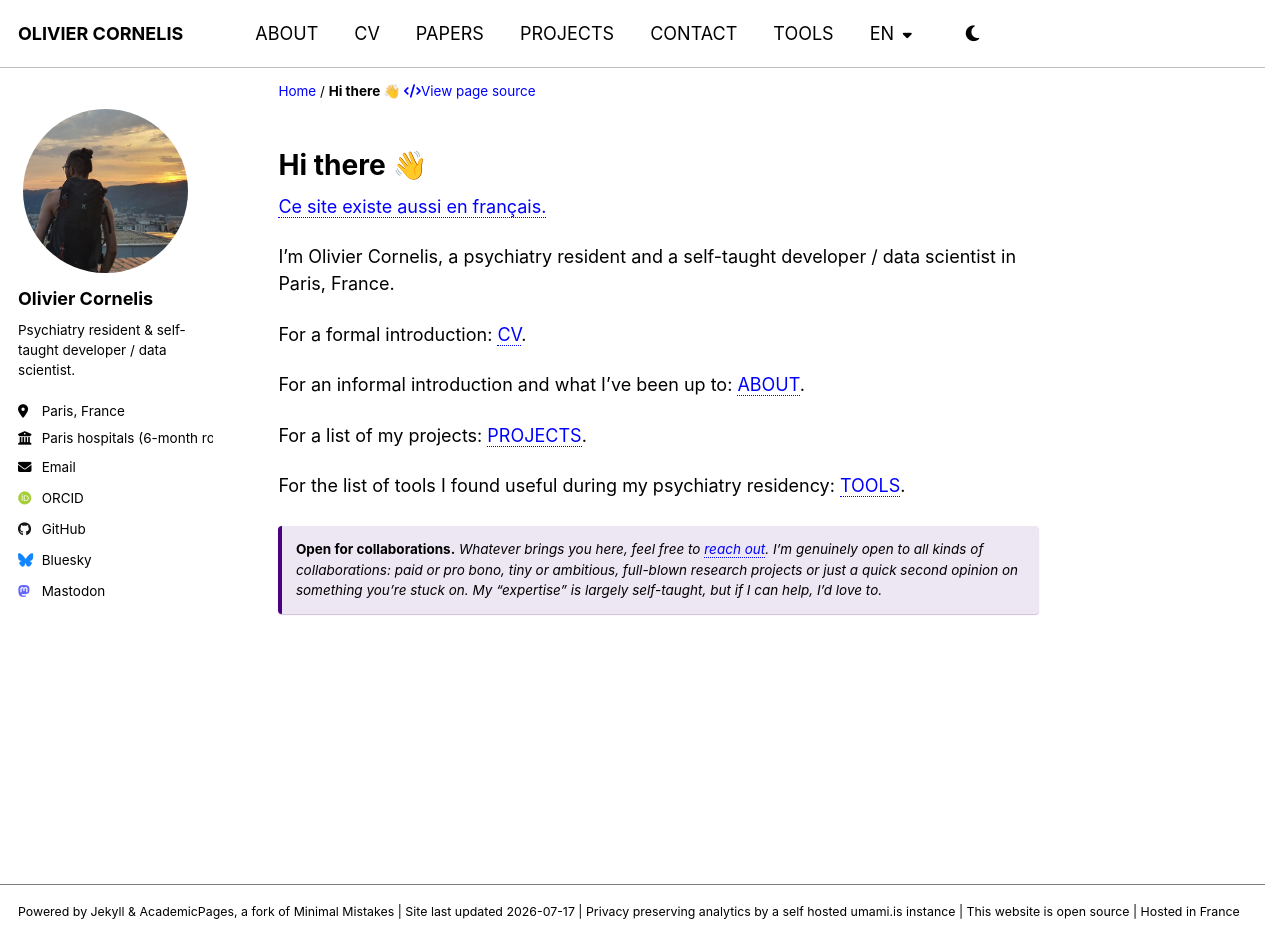
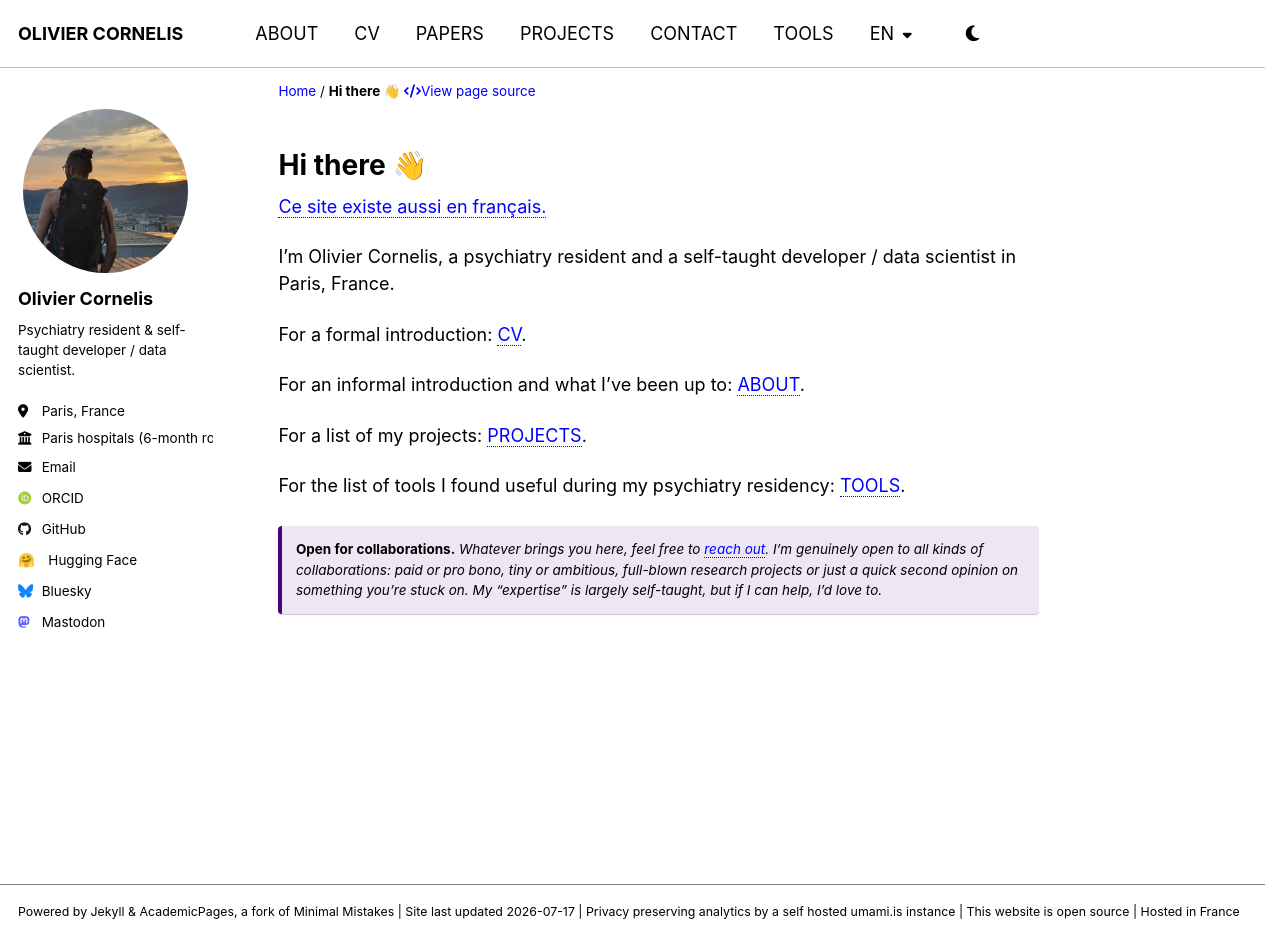
Before and after one commit to thiswillbeyourgithub/website, a Jekyll site: the page built from _pages/en/start.md, in a window 1280 px wide and 939 px high. Built offline with Jekyll 4.4.1, drawn with Linux system fonts in a browser that asks for light colours; some web fonts are replaced.

Commit message:
author: add Hugging Face profile to follow sidebar
Co-Authored-By: Claude Opus 4.8 (1M context) <noreply@anthropic.com>

```diff
--- a/_config.yml
+++ b/_config.yml
@@ -50,6 +50,7 @@ author:
   codepen          : # Username
   dribbble         : # Username
   github           : "thiswillbeyourgithub"
+  huggingface      : "https://huggingface.co/Olicorne"
   kaggle           : # Username
   stackoverflow    : # User number or user number and name (i.e., use "1" or "1/jeff-atwood")
 
--- a/_includes/author-profile.html
+++ b/_includes/author-profile.html
@@ -79,6 +79,9 @@
       {% endif %}
       {% if author.github %}
         <li><a href="https://github.com/{{ author.github }}"><i class="fab fa-fw fa-github icon-pad-right" aria-hidden="true"></i>GitHub</a></li>
+      {% endif %}
+      {% if author.huggingface %}
+        <li><a href="{{ author.huggingface }}"><span class="fa-fw icon-pad-right" aria-hidden="true">🤗</span>Hugging Face</a></li>
       {% endif %}
       {% if author.kaggle %}
         <li><a href="https://kaggle.com/{{ author.kaggle }}"><i class="fab fa-fw fa-kaggle icon-pad-right" aria-hidden="true"></i>Kaggle</a></li>
```
